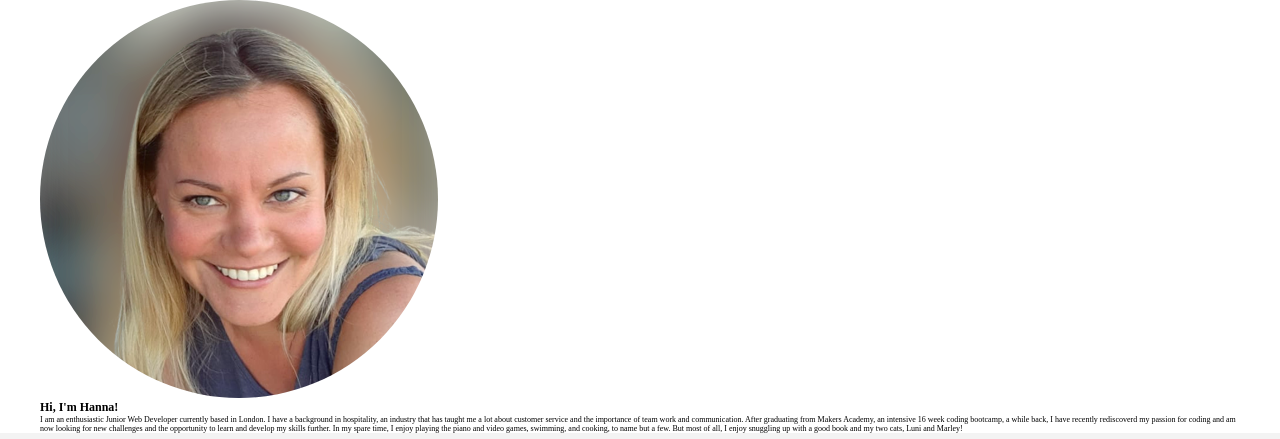
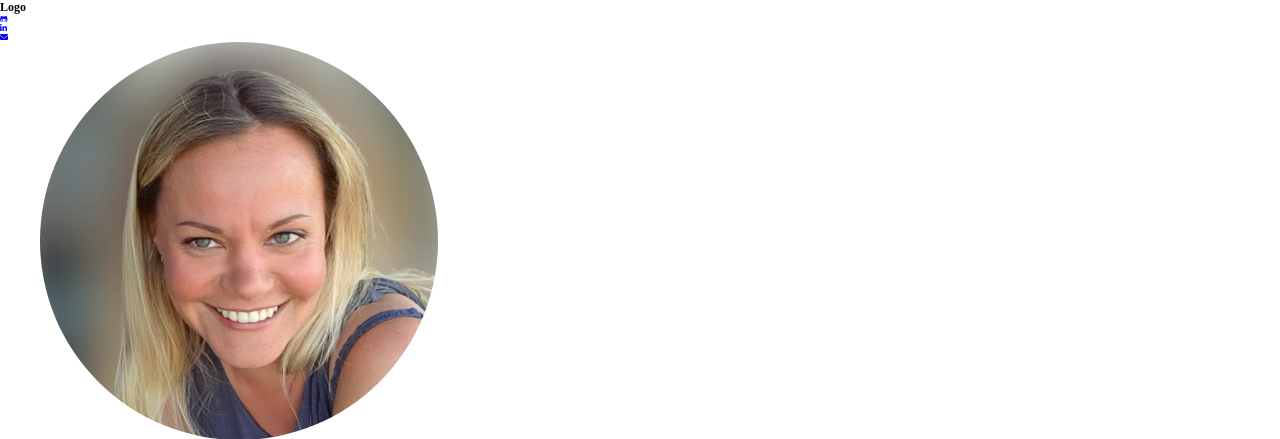
Before and after one commit to HannaEb/hannaeb.github.io, a website: page index.html in a window 1280 px wide. Shown: the top 439 px of the page. Drawn offline with Linux system fonts and the light colour scheme.

Commit message:
header links

```diff
--- a/index.html
+++ b/index.html
@@ -5,12 +5,56 @@
     <meta name="viewport" content="width=device-width, initial-scale=1.0" />
     <meta http-equiv="X-UA-Compatible" content="ie=edge" />
 
+    <link
+      href="https://fonts.googleapis.com/css?family=Lato:100,300,400,700,900"
+      rel="stylesheet"
+    />
+    <link rel="stylesheet" href="css/styles.css" />
+
+    <script
+      src="https://kit.fontawesome.com/81bd75c1f9.js"
+      crossorigin="anonymous"
+    ></script>
+
     <title>Hanna Eb | Portfolio</title>
-
-    <link rel="stylesheet" href="css/styles.css" />
   </head>
   <body>
-    <header><div class="max-width"></div></header>
+    <header class="header">
+      <nav class="navbar">
+        <div class="logo">
+          <h1>Logo</h1>
+        </div>
+        <div class="contact">
+          <div class="contact__item">
+            <a
+              href="https://github.com/HannaEb"
+              target="blank"
+              class="contact__link"
+            >
+              <i class="fa-brands fa-github-alt contact__icon"></i>
+            </a>
+          </div>
+          <div class="contact__item">
+            <a
+              href="https://www.linkedin.com/in/hanna-eberhoefer"
+              target="blank"
+              class="contact__link"
+            >
+              <i class="fa-brands fa-linkedin-in contact__icon"></i>
+            </a>
+          </div>
+          <div class="contact__item">
+            <a
+              href="mailto: hannaeberhoefer@yahoo.com"
+              target="blank"
+              class="contact__link"
+            >
+              <i class="fa-solid fa-envelope contact__icon"></i>
+            </a>
+          </div>
+        </div>
+      </nav>
+    </header>
     <main>
       <section class="section-about">
         <div class="about">
--- /dev/null
+++ b/sass/_header.scss
@@ -0,0 +1,28 @@
+.header {
+  border-bottom: 1px solid #f3f3f3;
+}
+
+.navbar {
+  display: flex;
+  justify-content: space-between;
+  align-items: center;
+  padding: 2rem 0;
+
+  @include max-width;
+}
+
+.contact {
+  display: flex;
+
+  &__item {
+    font-size: 3rem;
+    padding-left: 3rem;
+  }
+
+  &__icon {
+    background-color: #666;
+    color: white;
+    border-radius: 50%;
+    padding: 1rem;
+  }
+}
--- a/sass/main.scss
+++ b/sass/main.scss
@@ -2,4 +2,6 @@
 
 @import "about";
 @import "base";
+@import "header";
 @import "skills";
+@import "typography";
```
